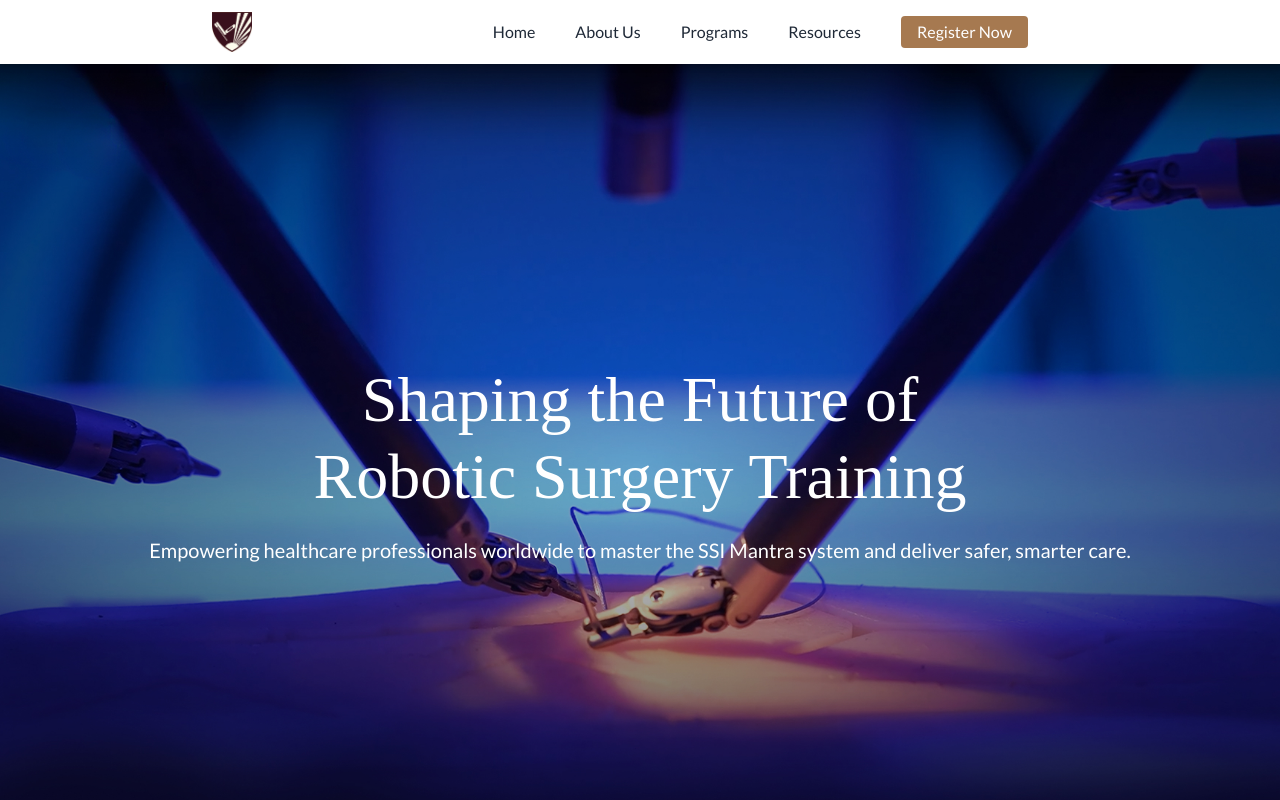
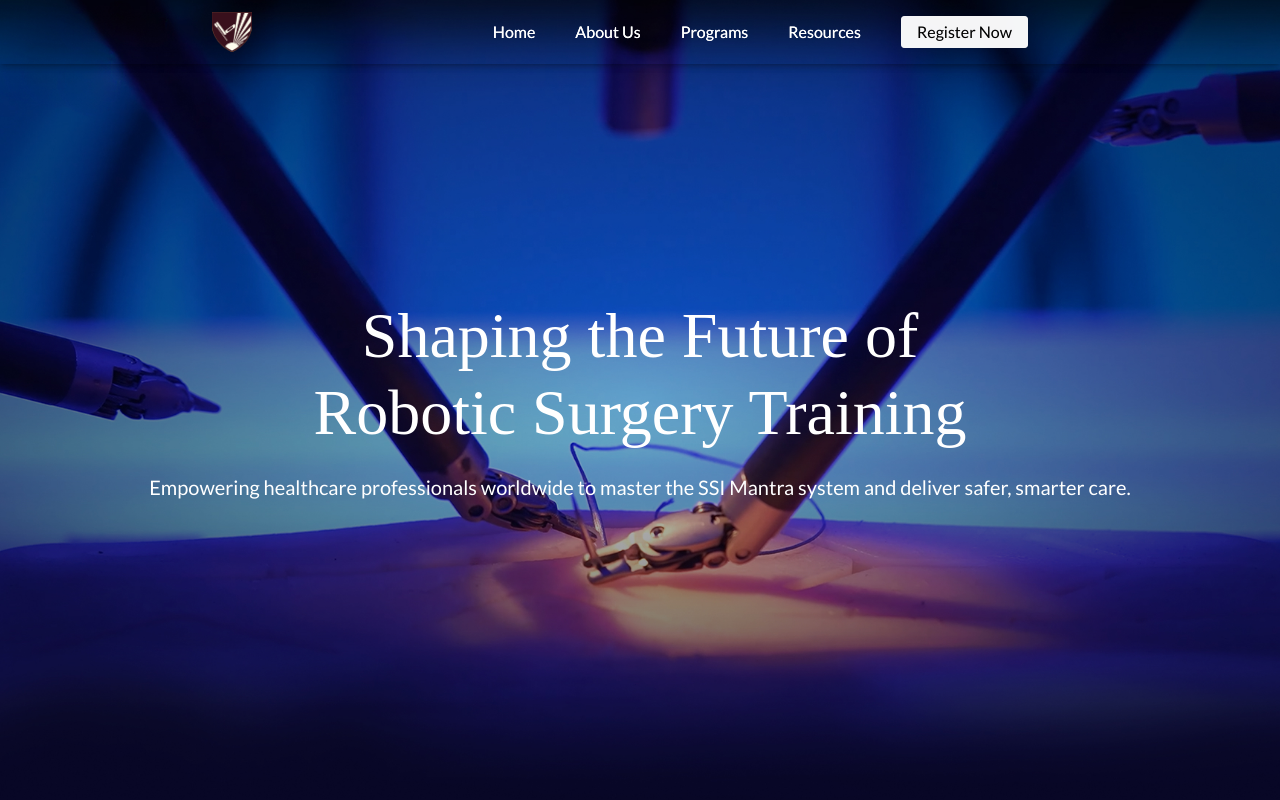
Before and after one commit to puneetshukla041/ssicrs, a Next.js app: page /home in a window 1280 px wide. Shown: the top 800 px of the page. Built offline with nearby package versions, Linux system fonts and the light colour scheme.

Commit message:
Update Header.tsx

```diff
--- a/components/Header.tsx
+++ b/components/Header.tsx
@@ -1,15 +1,33 @@
 "use client";
 
 import Image from "next/image";
+import { useState, useEffect } from "react";
 
 interface HeaderProps {
   className?: string;
 }
 
 export default function Header({ className = "" }: HeaderProps) {
+  const [scrolled, setScrolled] = useState(false);
+
+  useEffect(() => {
+    const handleScroll = () => {
+      if (window.scrollY > 50) {
+        setScrolled(true);
+      } else {
+        setScrolled(false);
+      }
+    };
+
+    window.addEventListener("scroll", handleScroll);
+    return () => window.removeEventListener("scroll", handleScroll);
+  }, []);
+
   return (
     <header
-      className={`w-full bg-white shadow-md p-[12px] flex items-center justify-between ${className}`}
+      className={`w-full shadow-md p-[12px] flex items-center justify-between fixed top-0 left-0 z-50 transition-colors duration-500 ${
+        scrolled ? "bg-white" : "bg-transparent"
+      } ${className}`}
     >
       {/* Left Side - Logo */}
       <div className="flex-shrink-0 ml-50">
@@ -30,7 +48,9 @@ export default function Header({ className = "" }: HeaderProps) {
         {['Home', 'About Us', 'Programs', 'Resources'].map((item) => (
           <button
             key={item}
-            className="hover-underline text-gray-800 inline-block relative overflow-visible"
+            className={`hover-underline inline-block relative overflow-visible ${
+              scrolled ? "text-gray-800" : "text-white"
+            }`}
           >
             {item}
           </button>
@@ -38,8 +58,8 @@ export default function Header({ className = "" }: HeaderProps) {
 
         {/* Register Now Button */}
         <button
-          className="cursor-pointer text-white px-4 py-1 rounded"
-          style={{ backgroundColor: '#A67950' }}
+          className="cursor-pointer px-4 py-1 rounded transition-colors duration-500"
+          style={{ backgroundColor: scrolled ? "#A67950" : "rgba(255,255,255,0.8)", color: scrolled ? "#fff" : "#000" }}
         >
           Register Now
         </button>
```
